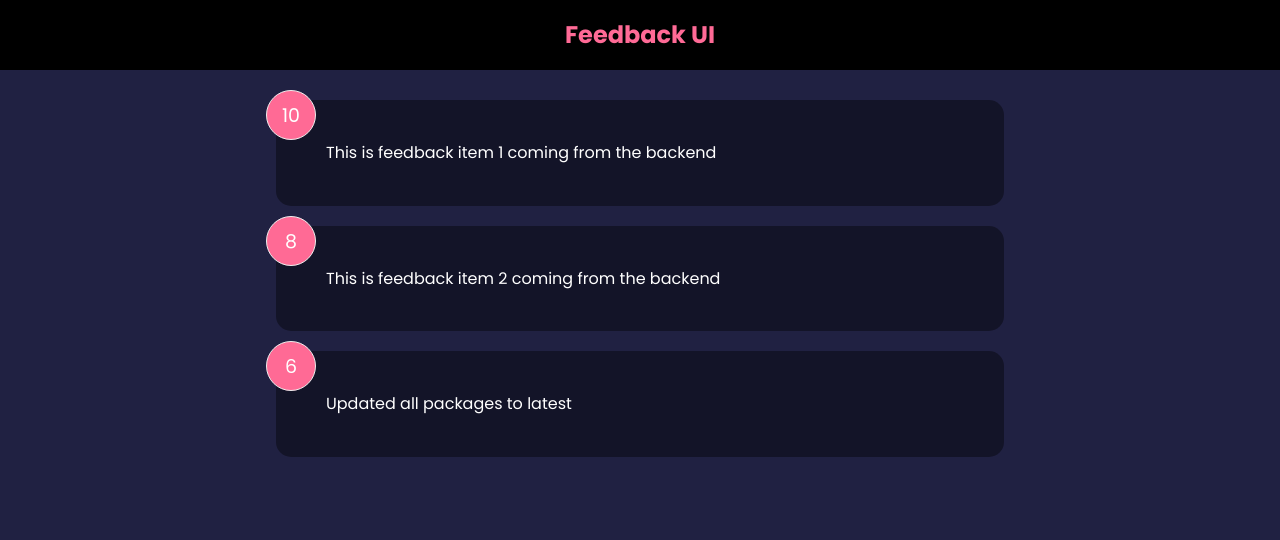
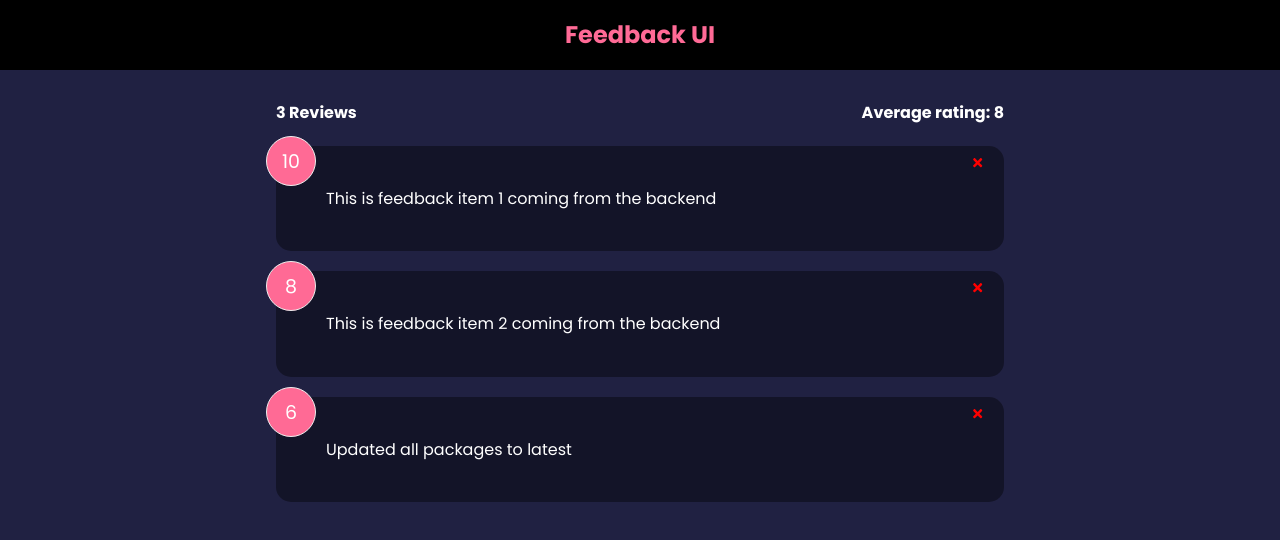
Before and after one commit to drhcode/feedback-app, a React (Create React App) app: page / in a window 1280 px wide. Shown: the top 540 px of the page. Built offline with nearby package versions, Linux system fonts and the light colour scheme.

Commit message:
created delete review function and total reviews, average

```diff
--- a/package.json
+++ b/package.json
@@ -8,6 +8,7 @@
     "@testing-library/user-event": "^13.5.0",
     "react": "^18.2.0",
     "react-dom": "^18.2.0",
+    "react-icons": "^4.7.1",
     "react-scripts": "5.0.1",
     "web-vitals": "^2.1.4"
   },
--- a/src/App.js
+++ b/src/App.js
@@ -2,16 +2,26 @@ import { useState } from 'react';
 import Header from './components/header';
 import FeedbackData from './data/FeedbackData';
 import FeedbackList from './components/FeedbackList';
+import FeedbackStats from './components/FeedbackStats';
 
 const App = () => {
 
   const [feedback, setFeedback] = useState(FeedbackData)
 
+  const deleteFeedback = (id) => {
+    if(window.confirm('Are you sure you want to delete'))
+    {
+      setFeedback(feedback.filter((item)=> item.id !== id))
+
+    }
+  }
+
   return (
     <>
     <Header  />
     <div className='container'>
-    <FeedbackList feedback={feedback} />
+      <FeedbackStats feedback={feedback} />
+    <FeedbackList feedback={feedback} handleDelete={deleteFeedback}/>
     </div>
     </>
   )
--- a/src/components/FeedbackItem.jsx
+++ b/src/components/FeedbackItem.jsx
@@ -1,12 +1,17 @@
+import {FaTimes} from 'react-icons/fa'
 import PropTypes  from 'prop-types';
 import Card from "./shared/Card"
 
 
-const FeedbackItem = ({item}) => {
+const FeedbackItem = ({item, handleDelete}) => {
+
 
   return (
     <Card reverse={true}>
         <div className="num-display"> {item.rating} </div>
+        <button onClick={()=> handleDelete(item.id)} className='close'>
+          <FaTimes color="red"/>
+        </button>
             <div className="text-display">{item.text}</div>
      </Card>
   )
--- a/src/components/FeedbackList.jsx
+++ b/src/components/FeedbackList.jsx
@@ -2,7 +2,7 @@ import FeedbackItem from './FeedbackItem'
 import  PropTypes  from 'prop-types';
 
 
-const FeedbackList = ({feedback}) => {
+const FeedbackList = ({feedback, handleDelete}) => {
 
     if(!feedback || feedback.length === 0){
         <p>No feedback yet</p>
@@ -12,7 +12,7 @@ const FeedbackList = ({feedback}) => {
         {
             feedback.map((item)=>{
                 return (
-                    <FeedbackItem item={item.id} item={item}/>
+                    <FeedbackItem item={item.id} item={item} key={item.id} handleDelete={handleDelete}/>
                 )
             })
         }
--- /dev/null
+++ b/src/components/FeedbackStats.jsx
@@ -0,0 +1,22 @@
+import PropTypes  from 'prop-types';
+
+const FeedbackStats = ({feedback}) => {
+    // cacl average of rating feedback
+    let average = feedback.reduce((acc, currentValue) => { return acc + currentValue.rating}, 0) / feedback.length
+
+    average = average.toFixed(1).replace(/[.,]0$/, '')
+
+  return (
+    <div className='feedback-stats'>
+        <h4>{feedback.length} Reviews</h4>
+        <h4>Average rating: {isNaN(average) ? 0 : average}</h4>
+
+    </div>
+  )
+}
+
+FeedbackStats.prpoTypes ={
+    feedback: PropTypes.array.isRequired,
+}
+
+export default FeedbackStats
```
Also changed, not shown: 1 other file (tests, documents, lock files or other folders).
